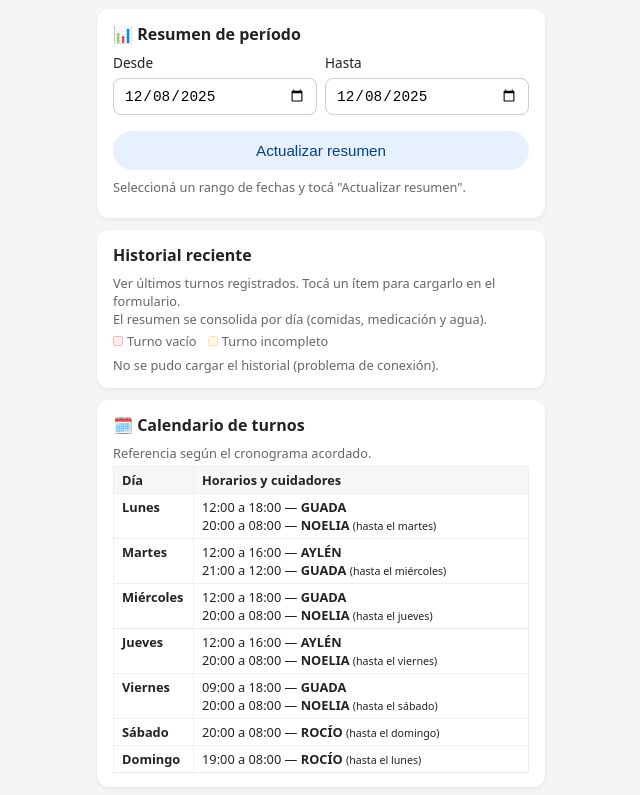
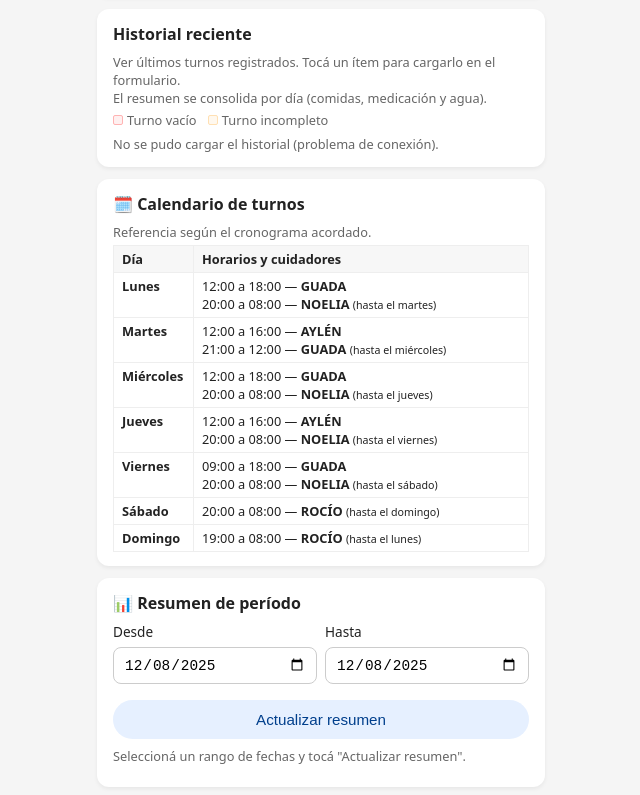
Before and after one commit to Cundos/Teresita, a website: page index.html in a window 1280 px wide. Shown: the part 1265-2060 px from the top of the page, without its empty margins (319-959 px from the left). Drawn offline with Linux system fonts and the light colour scheme; no server answers.

Commit message:
Update index.html

```diff
--- a/index.html
+++ b/index.html
@@ -2,7 +2,7 @@
 <html lang="es">
 <head>
   <meta charset="UTF-8">
-  <title>TERES APP</title>
+  <title>TERESISTA APP</title>
   <meta name="viewport" content="width=device-width, initial-scale=1.0">
 
   <!-- Favicon emoji 👵🏻 -->
@@ -209,7 +209,6 @@
       opacity: 0.85;
     }
 
-    /* Botón borrar historial */
     .delete-button {
       margin-top: 4px;
       align-self: flex-end;
@@ -363,7 +362,7 @@
       font-size: 0.8rem;
     }
 
-    /* Calendario de turnos – versión simple y prolija */
+    /* Calendario de turnos */
     .schedule-table {
       width: 100%;
       border-collapse: collapse;
@@ -566,28 +565,6 @@
         <span id="statusDia" class="status-pill"></span>
       </div>
       <div id="resumenTexto" class="small-text"></div>
-    </div>
-
-    <!-- Dashboard resumido -->
-    <div class="card">
-      <h2>📊 Resumen de período</h2>
-      <div class="two-cols">
-        <div class="row">
-          <label for="dashDesde">Desde</label>
-          <input type="date" id="dashDesde">
-        </div>
-        <div class="row">
-          <label for="dashHasta">Hasta</label>
-          <input type="date" id="dashHasta">
-        </div>
-      </div>
-      <button class="export-btn" id="dashActualizar">Actualizar resumen</button>
-
-      <div class="small-text" style="margin-top:8px;" id="dashIndicadores">
-        Seleccioná un rango de fechas y tocá "Actualizar resumen".
-      </div>
-
-      <div id="dashTabla" class="small-text" style="margin-top:8px; overflow-x:auto;"></div>
     </div>
 
     <!-- Historial -->
@@ -673,6 +650,28 @@
       </table>
     </div>
 
+    <!-- 📊 Resumen de período (debajo del calendario) -->
+    <div class="card">
+      <h2>📊 Resumen de período</h2>
+      <div class="two-cols">
+        <div class="row">
+          <label for="dashDesde">Desde</label>
+          <input type="date" id="dashDesde">
+        </div>
+        <div class="row">
+          <label for="dashHasta">Hasta</label>
+          <input type="date" id="dashHasta">
+        </div>
+      </div>
+      <button class="export-btn" id="dashActualizar">Actualizar resumen</button>
+
+      <div class="small-text" style="margin-top:8px;" id="dashIndicadores">
+        Seleccioná un rango de fechas y tocá "Actualizar resumen".
+      </div>
+
+      <div id="dashTabla" class="small-text" style="margin-top:8px; overflow-x:auto;"></div>
+    </div>
+
     <!-- Exportar (al fondo) -->
     <div class="card">
       <h2>Exportar registros</h2>
@@ -685,7 +684,8 @@
     </div>
   </div>
 
-  <  <script>
+  <!-- SCRIPT COMPLETO (incluye export CSV en cliente y dashboard) -->
+  <script>
     const API_BASE = "/api";
 
     async function apiGuardar(record) {
@@ -1763,13 +1763,11 @@
 
       resetDiaBtn.addEventListener("click", () => { resetCurrentRecord(); });
 
-      // 🔁 Exportar día: ahora desde el cliente
       exportDiaBtn.addEventListener("click", () => {
         const fecha = fechaInput.value || hoyISO();
         exportarCsvDia(fecha);
       });
 
-      // Dashboard: valores por defecto y botón
       if (dashDesdeInput && dashHastaInput && dashActualizarBtn) {
         const hoy = hoyISO();
         dashDesdeInput.value = hoy;
@@ -1785,6 +1783,5 @@
       init();
     });
   </script>
-
 </body>
 </html>
```
